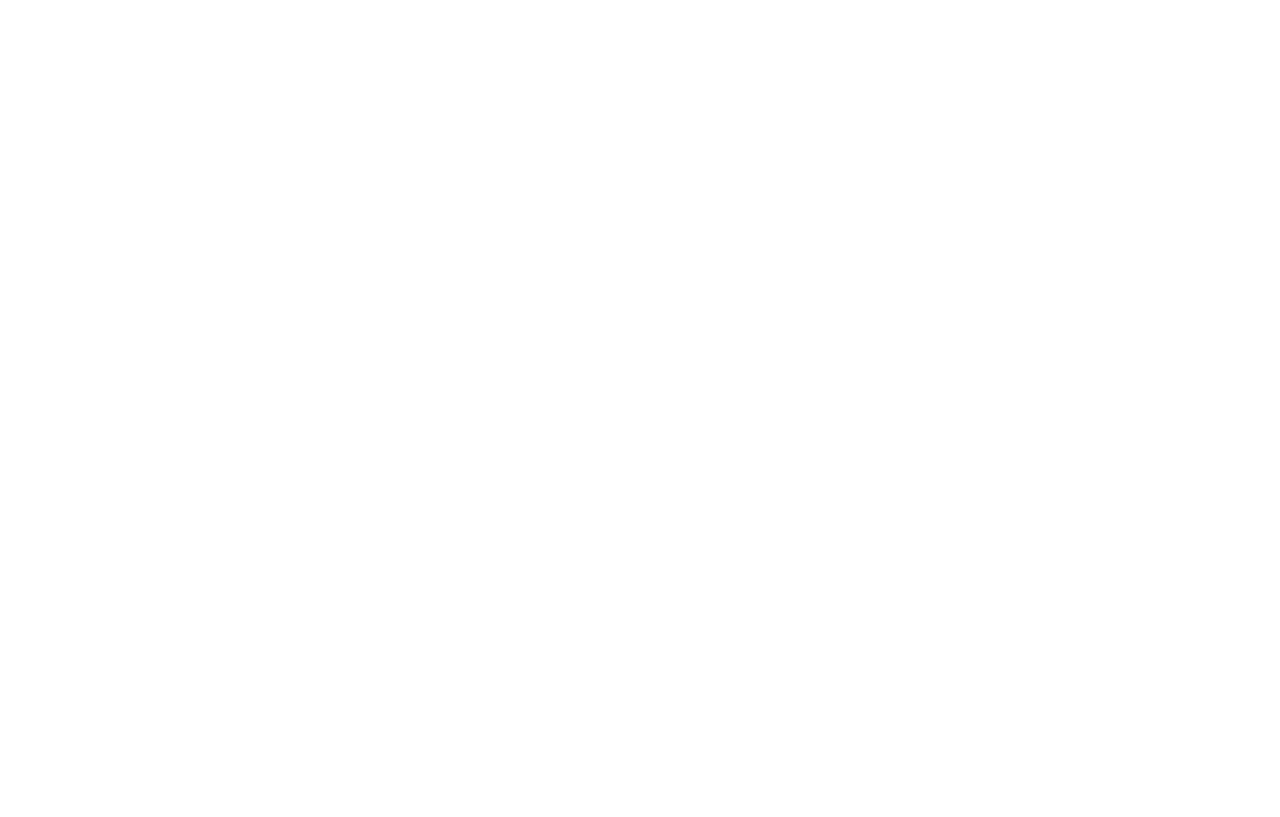
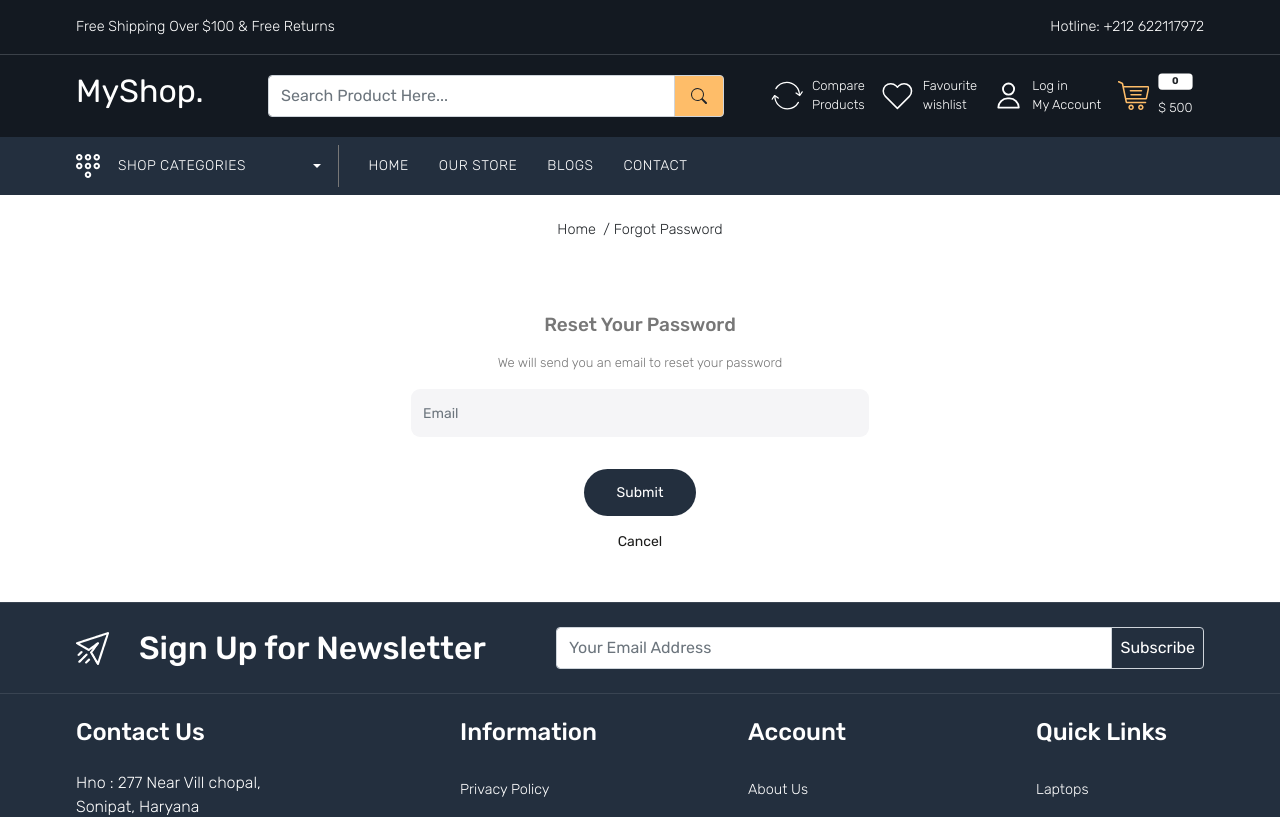
Before and after one commit to Mr-Badr/mern-ecommerce-frontend, a React (Create React App) app: page /forgot-password in a window 1280 px wide. Before the commit this address had no page. Shown: the top 817 px of the page. Built offline with nearby package versions, Linux system fonts and the light colour scheme.

Commit message:
Forgot password page

```diff
--- a/src/App.js
+++ b/src/App.js
@@ -10,6 +10,7 @@
 import CompareProduct from "./pages/CompareProduct";
 import Wishlist from "./pages/Wishlist";
 import Login from "./pages/Login";
+import Forgotpassword from "./pages/Forgotpassword";
 
 function App() {
   return (
@@ -25,6 +26,7 @@
             <Route path="/compare-product" element={<CompareProduct />} />
             <Route path="/wishlist" element={<Wishlist />} />
             <Route path="/login" element={<Login />} />
+            <Route path="/forgot-password" element={<Forgotpassword />} />
           </Route>
         </Routes>
       </BrowserRouter>
--- a/src/pages/Forgotpassword.js
+++ b/src/pages/Forgotpassword.js
@@ -1,9 +1,39 @@
-import React from 'react'
+import React from "react";
+import BreadCrumb from "../components/BreadCrumb";
+import Meta from "../components/Meta";
+import { Link } from "react-router-dom";
+import CustomInput from "../components/CustomInput";
+const Forgotpassword = () => {
+  return (
+    <>
+      <Meta title={"Forgot Password"} />
+      <BreadCrumb title="Forgot Password" />
+      <section class1="login-wrapper py-5 home-wrapper-2">
+        <div className="row">
+          <div className="col-12">
+            <div className="auth-card">
+              <h3 className="text-center mb-3">Reset Your Password</h3>
+              <p className="text-center mt-2 mb-3">
+                We will send you an email to reset your password
+              </p>
+              <form action="" className="d-flex flex-column gap-15">
+                <CustomInput type="email" name="email" placeholder="Email" />
 
-function Forgotpassword() {
-  return (
-    <div>Forgotpassword</div>
-  )
-}
+                <div>
+                  <div className="mt-3 d-flex justify-content-center flex-column gap-15 align-items-center">
+                    <button className="button border-0" type="submit">
+                      Submit
+                    </button>
+                    <Link to="/login">Cancel</Link>
+                  </div>
+                </div>
+              </form>
+            </div>
+          </div>
+        </div>
+      </section>
+    </>
+  );
+};
 
-export default Forgotpassword
+export default Forgotpassword;
```
